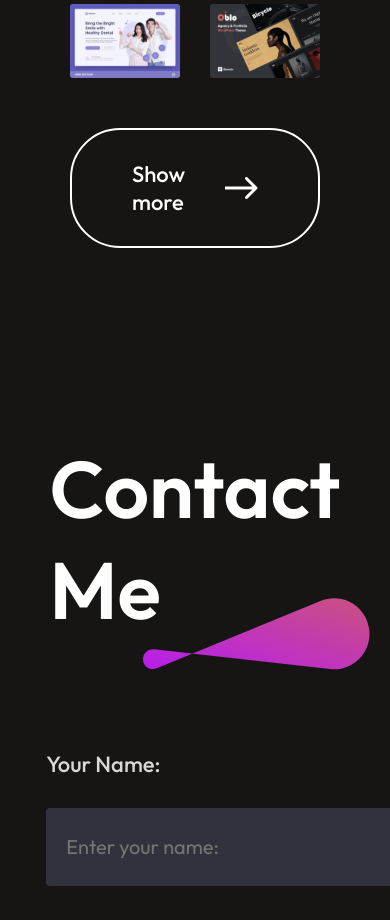
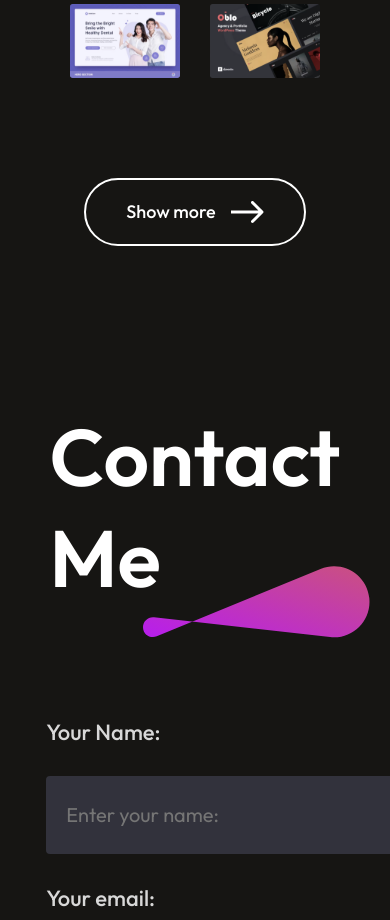
Before and after one commit to yonlysuraj/dev.Suraj, a React (Vite) app: page / in a window 390 px wide. Shown: the part 5060-5980 px from the top of the page. Built offline with nearby package versions, Linux system fonts and the light colour scheme; a web font is replaced by a local one.

Commit message:
updated small error in @media section of MyWork.css

```diff
--- a/src/components/MyWork/MyWork.css
+++ b/src/components/MyWork/MyWork.css
@@ -76,9 +76,10 @@
         width: 100%;
         height: 100%;
     }
-    ..showmore{
+    .showmore{
         padding:20px 40px;
         font-size: 18px;
         margin: 50px auto;
         cursor: pointer;
+    }
 }
```
